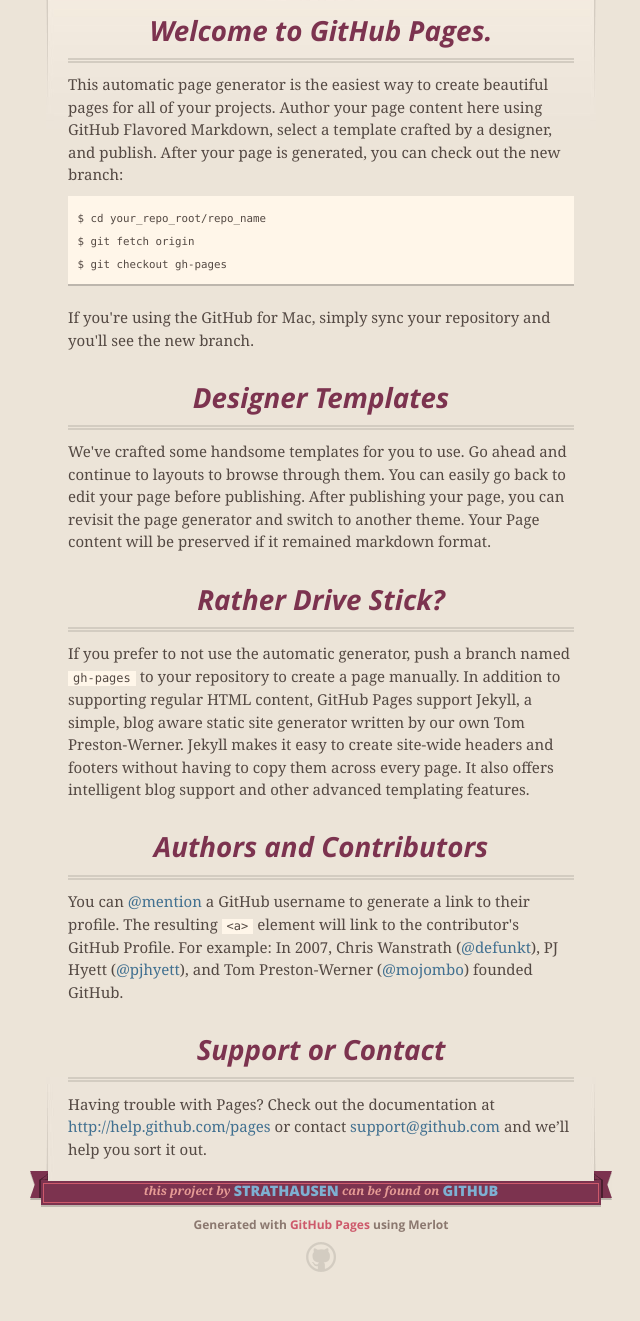
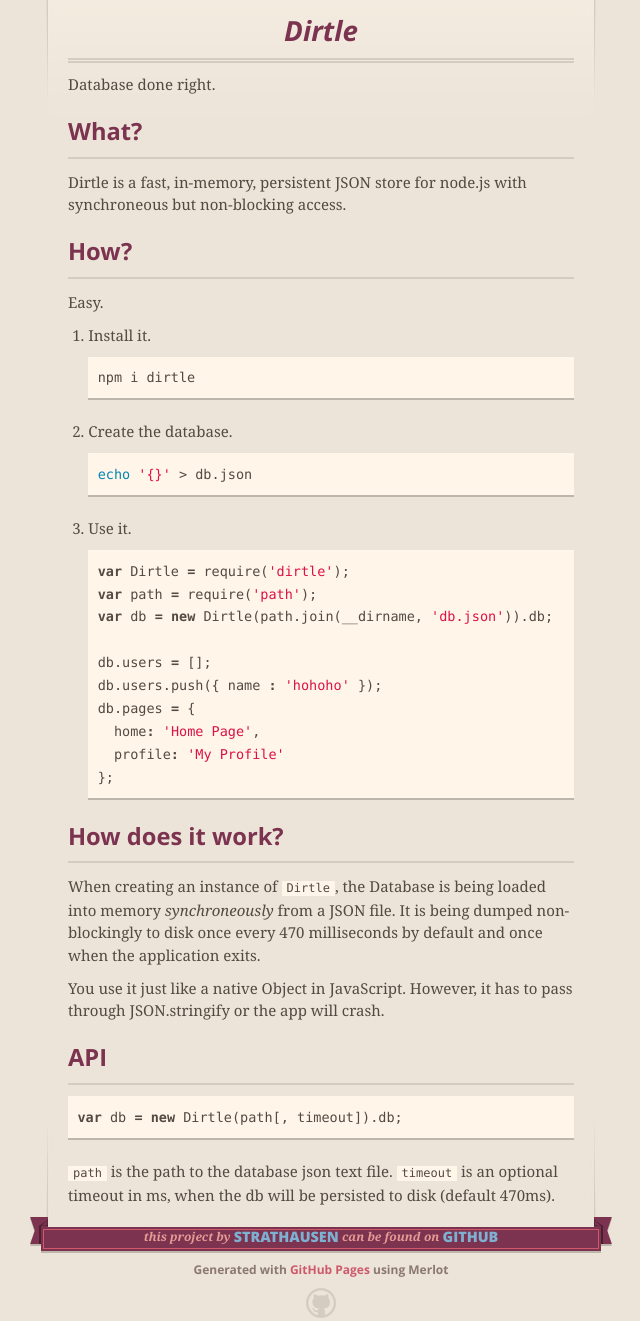
Before and after one commit to strathausen/dirtle, a plain HTML site: page index.html in a window 1280 px wide. Shown: the part 216-1537 px from the top of the page, without its empty margins (319-959 px from the left). Drawn offline with nearby package versions, Linux system fonts and the light colour scheme.

```diff
--- a/index.html
+++ b/index.html
@@ -46,32 +46,66 @@
 
 
       <section id="main_content">
-        <h3>Welcome to GitHub Pages.</h3>
+        <h1>Dirtle</h1>
 
-<p>This automatic page generator is the easiest way to create beautiful pages for all of your projects. Author your page content here using GitHub Flavored Markdown, select a template crafted by a designer, and publish. After your page is generated, you can check out the new branch:</p>
+<p>Database done right.</p>
 
-<pre><code>$ cd your_repo_root/repo_name
-$ git fetch origin
-$ git checkout gh-pages
-</code></pre>
+<h2>What?</h2>
 
-<p>If you're using the GitHub for Mac, simply sync your repository and you'll see the new branch.</p>
+<p>Dirtle is a fast, in-memory, persistent JSON store for node.js
+with synchroneous but non-blocking access.</p>
 
-<h3>Designer Templates</h3>
+<h2>How?</h2>
 
-<p>We've crafted some handsome templates for you to use. Go ahead and continue to layouts to browse through them. You can easily go back to edit your page before publishing. After publishing your page, you can revisit the page generator and switch to another theme. Your Page content will be preserved if it remained markdown format.</p>
+<p>Easy.</p>
 
-<h3>Rather Drive Stick?</h3>
+<ol>
+<li>
+<p>Install it.</p>
 
-<p>If you prefer to not use the automatic generator, push a branch named <code>gh-pages</code> to your repository to create a page manually. In addition to supporting regular HTML content, GitHub Pages support Jekyll, a simple, blog aware static site generator written by our own Tom Preston-Werner. Jekyll makes it easy to create site-wide headers and footers without having to copy them across every page. It also offers intelligent blog support and other advanced templating features.</p>
+<div class="highlight"><pre>npm i dirtle
+</pre></div>
+</li>
+<li>
+<p>Create the database.</p>
 
-<h3>Authors and Contributors</h3>
+<div class="highlight"><pre><span class="nb">echo</span> <span class="s1">'{}'</span> &gt; db.json
+</pre></div>
+</li>
+<li>
+<p>Use it.</p>
 
-<p>You can <a href="https://github.com/blog/821" class="user-mention">@mention</a> a GitHub username to generate a link to their profile. The resulting <code>&lt;a&gt;</code> element will link to the contributor's GitHub Profile. For example: In 2007, Chris Wanstrath (<a href="https://github.com/defunkt" class="user-mention">@defunkt</a>), PJ Hyett (<a href="https://github.com/pjhyett" class="user-mention">@pjhyett</a>), and Tom Preston-Werner (<a href="https://github.com/mojombo" class="user-mention">@mojombo</a>) founded GitHub.</p>
+<div class="highlight"><pre><span class="kd">var</span> <span class="nx">Dirtle</span> <span class="o">=</span> <span class="nx">require</span><span class="p">(</span><span class="s1">'dirtle'</span><span class="p">);</span>
+<span class="kd">var</span> <span class="nx">path</span> <span class="o">=</span> <span class="nx">require</span><span class="p">(</span><span class="s1">'path'</span><span class="p">);</span>
+<span class="kd">var</span> <span class="nx">db</span> <span class="o">=</span> <span class="k">new</span> <span class="nx">Dirtle</span><span class="p">(</span><span class="nx">path</span><span class="p">.</span><span class="nx">join</span><span class="p">(</span><span class="nx">__dirname</span><span class="p">,</span> <span class="s1">'db.json'</span><span class="p">)).</span><span class="nx">db</span><span class="p">;</span>
 
-<h3>Support or Contact</h3>
+<span class="nx">db</span><span class="p">.</span><span class="nx">users</span> <span class="o">=</span> <span class="p">[];</span>
+<span class="nx">db</span><span class="p">.</span><span class="nx">users</span><span class="p">.</span><span class="nx">push</span><span class="p">({</span> <span class="nx">name</span> <span class="o">:</span> <span class="s1">'hohoho'</span> <span class="p">});</span>
+<span class="nx">db</span><span class="p">.</span><span class="nx">pages</span> <span class="o">=</span> <span class="p">{</span>
+  <span class="nx">home</span><span class="o">:</span> <span class="s1">'Home Page'</span><span class="p">,</span>
+  <span class="nx">profile</span><span class="o">:</span> <span class="s1">'My Profile'</span>
+<span class="p">};</span>
+</pre></div>
+</li>
+</ol><h2>How does it work?</h2>
 
-<p>Having trouble with Pages? Check out the documentation at <a href="http://help.github.com/pages">http://help.github.com/pages</a> or contact <a href="mailto:support@github.com">support@github.com</a> and we’ll help you sort it out.</p>
+<p>When creating an instance of <code>Dirtle</code>,
+the Database is being loaded into memory <em>synchroneously</em>
+from a JSON file.
+It is being dumped non-blockingly to disk once every 470 milliseconds by default
+and once when the application exits.</p>
+
+<p>You use it just like a native Object in JavaScript.
+However, it has to pass through JSON.stringify or the app will crash.</p>
+
+<h2>API</h2>
+
+<div class="highlight"><pre><span class="kd">var</span> <span class="nx">db</span> <span class="o">=</span> <span class="k">new</span> <span class="nx">Dirtle</span><span class="p">(</span><span class="nx">path</span><span class="p">[,</span> <span class="nx">timeout</span><span class="p">]).</span><span class="nx">db</span><span class="p">;</span>
+</pre></div>
+
+<p><code>path</code> is the path to the database json text file.
+<code>timeout</code> is an optional timeout in ms, when the db will be persisted to disk
+(default 470ms).</p>
       </section>
 
       <footer>
```
Also changed, not shown: params.json (+1 -1 lines).
